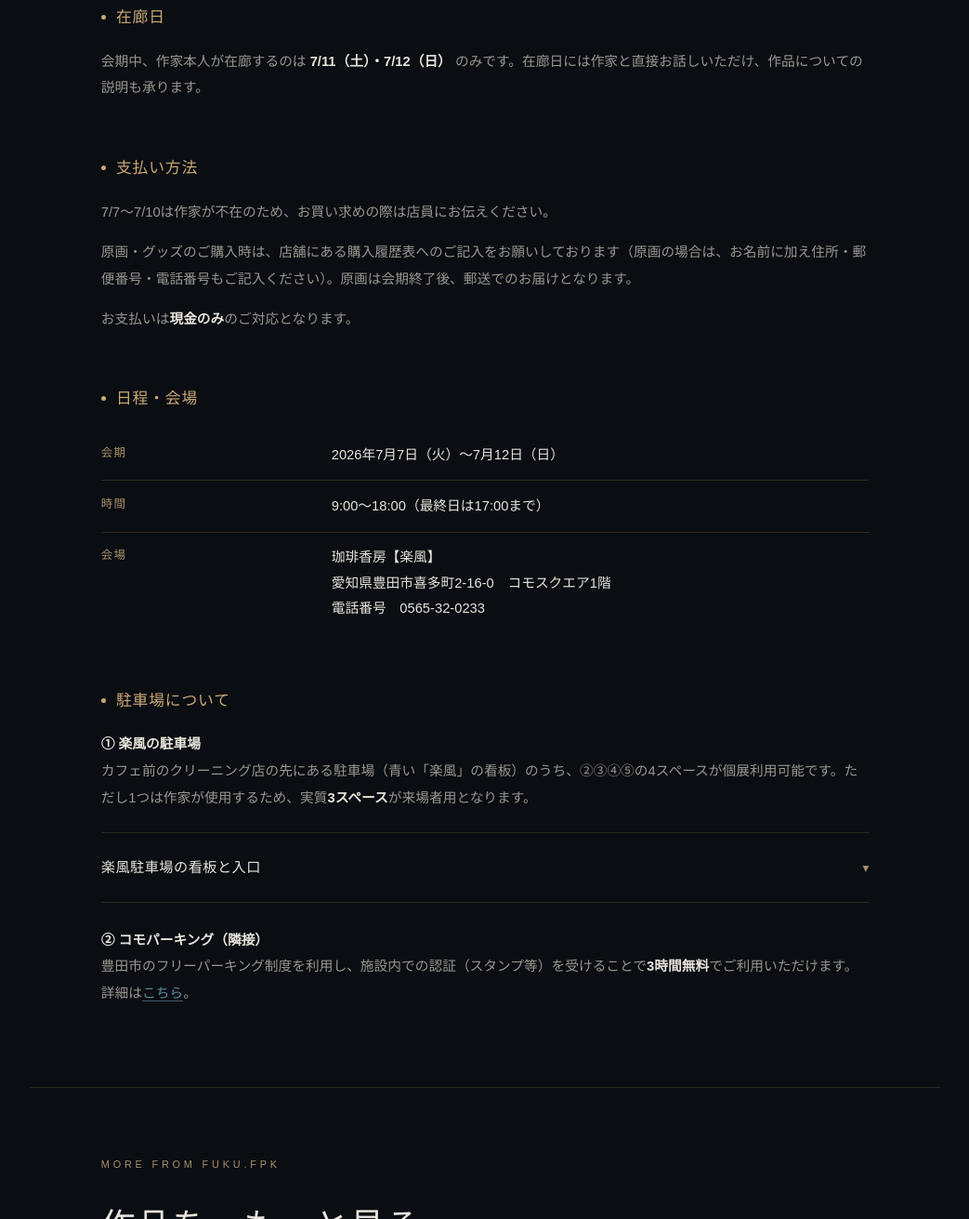
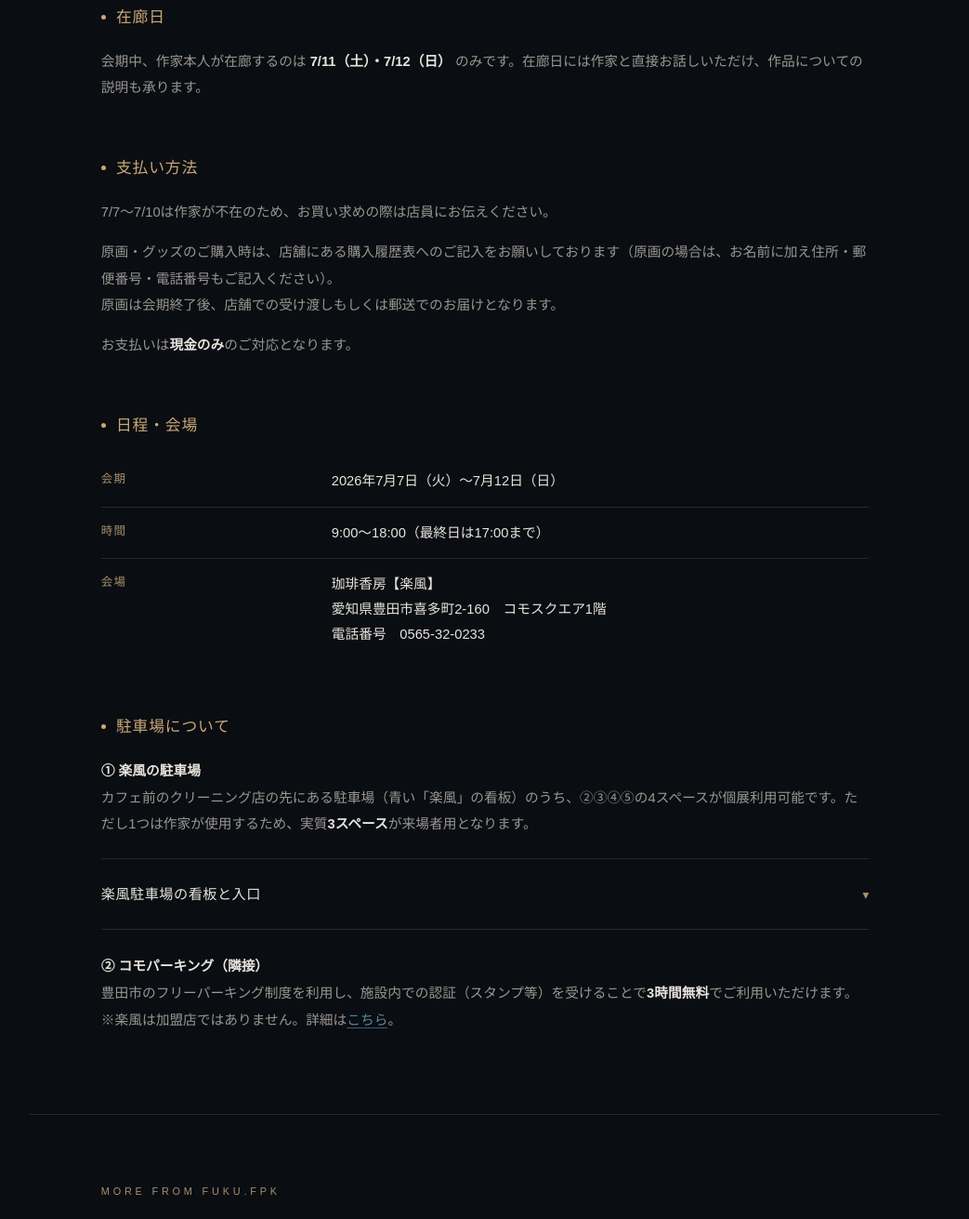
Before and after one commit to fukuFPK/rafu, a plain HTML site: page index.html in a window 1280 px wide. Shown: the part 4975-6286 px from the top of the page at 93% size, without its empty margins (118-1161 px from the left). Drawn offline with Linux system fonts and the light colour scheme.

Commit message:
Update index.html

```diff
--- a/index.html
+++ b/index.html
@@ -590,7 +590,8 @@ body {
       <div class="info-block-title sans">支払い方法</div>
       <div class="info-block-body sans">
         <p>7/7〜7/10は作家が不在のため、お買い求めの際は店員にお伝えください。</p>
-        <p>原画・グッズのご購入時は、店舗にある購入履歴表へのご記入をお願いしております（原画の場合は、お名前に加え住所・郵便番号・電話番号もご記入ください）。原画は会期終了後、郵送でのお届けとなります。</p>
+        <p>原画・グッズのご購入時は、店舗にある購入履歴表へのご記入をお願いしております（原画の場合は、お名前に加え住所・郵便番号・電話番号もご記入ください）。<br>
+          原画は会期終了後、店舗での受け渡しもしくは郵送でのお届けとなります。</p>
         <p>お支払いは<strong style="color:var(--text-main)">現金のみ</strong>のご対応となります。</p>
       </div>
     </div>
@@ -600,7 +601,7 @@ body {
       <table class="detail-table sans">
         <tr><th>会期</th><td>2026年7月7日（火）〜7月12日（日）</td></tr>
         <tr><th>時間</th><td>9:00〜18:00（最終日は17:00まで）</td></tr>
-        <tr><th>会場</th><td>珈琲香房【楽風】<br>愛知県豊田市喜多町2-16-0　コモスクエア1階<br>電話番号　0565-32-0233</td></tr>
+        <tr><th>会場</th><td>珈琲香房【楽風】<br>愛知県豊田市喜多町2-160　コモスクエア1階<br>電話番号　0565-32-0233</td></tr>
       </table>
     </div>
 
@@ -624,7 +625,8 @@ body {
         </div>
 
         <p style="margin-top: 1.6rem;"><strong style="color:var(--text-main)">② コモパーキング（隣接）</strong><br>
-        豊田市のフリーパーキング制度を利用し、施設内での認証（スタンプ等）を受けることで<strong style="color:var(--text-main)">3時間無料</strong>でご利用いただけます。詳細は<a href="https://share.google/pcAzI3FTQAl5XAYTf" target="_blank" rel="noopener">こちら</a>。</p>
+        豊田市のフリーパーキング制度を利用し、施設内での認証（スタンプ等）を受けることで<strong style="color:var(--text-main)">3時間無料</strong>でご利用いただけます。<br>
+          ※楽風は加盟店ではありません。詳細は<a href="https://share.google/pcAzI3FTQAl5XAYTf" target="_blank" rel="noopener">こちら</a>。</p>
       </div>
     </div>
   </section>
```
